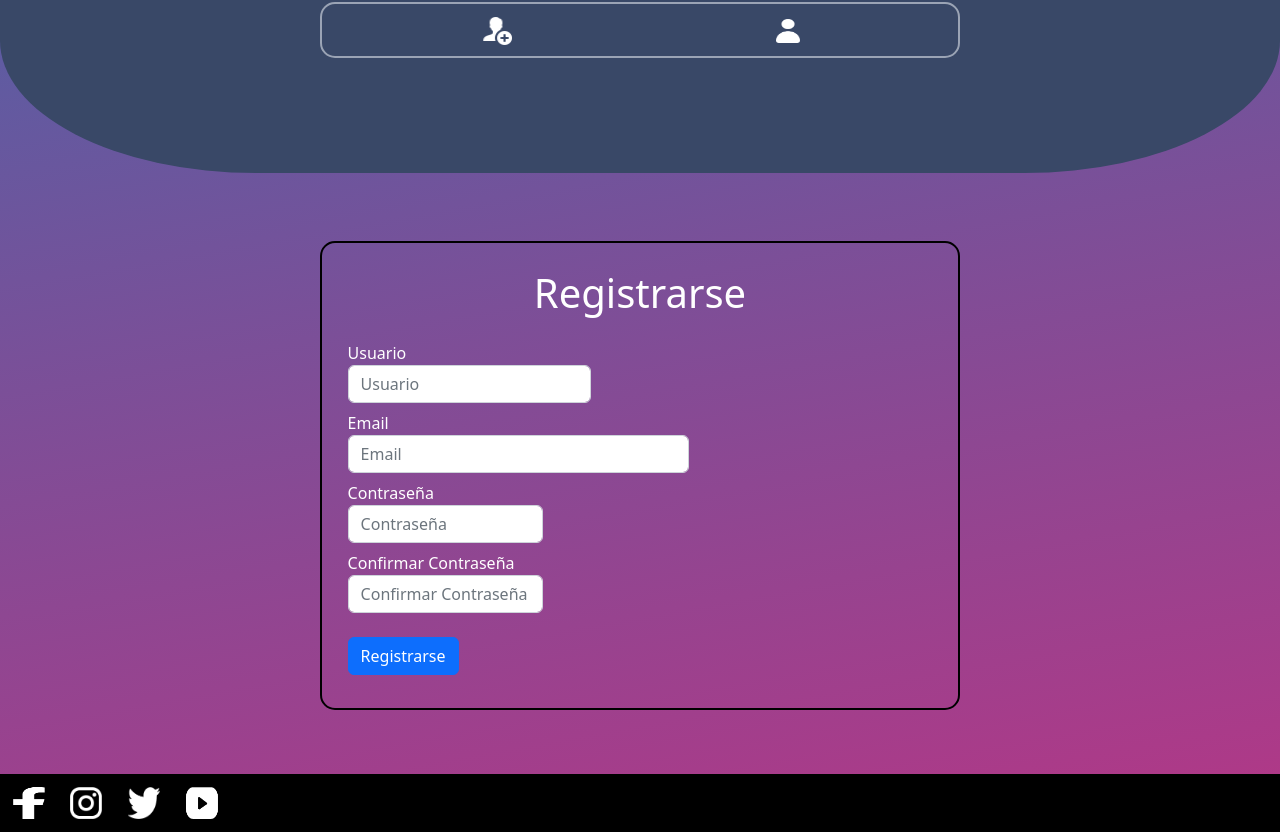
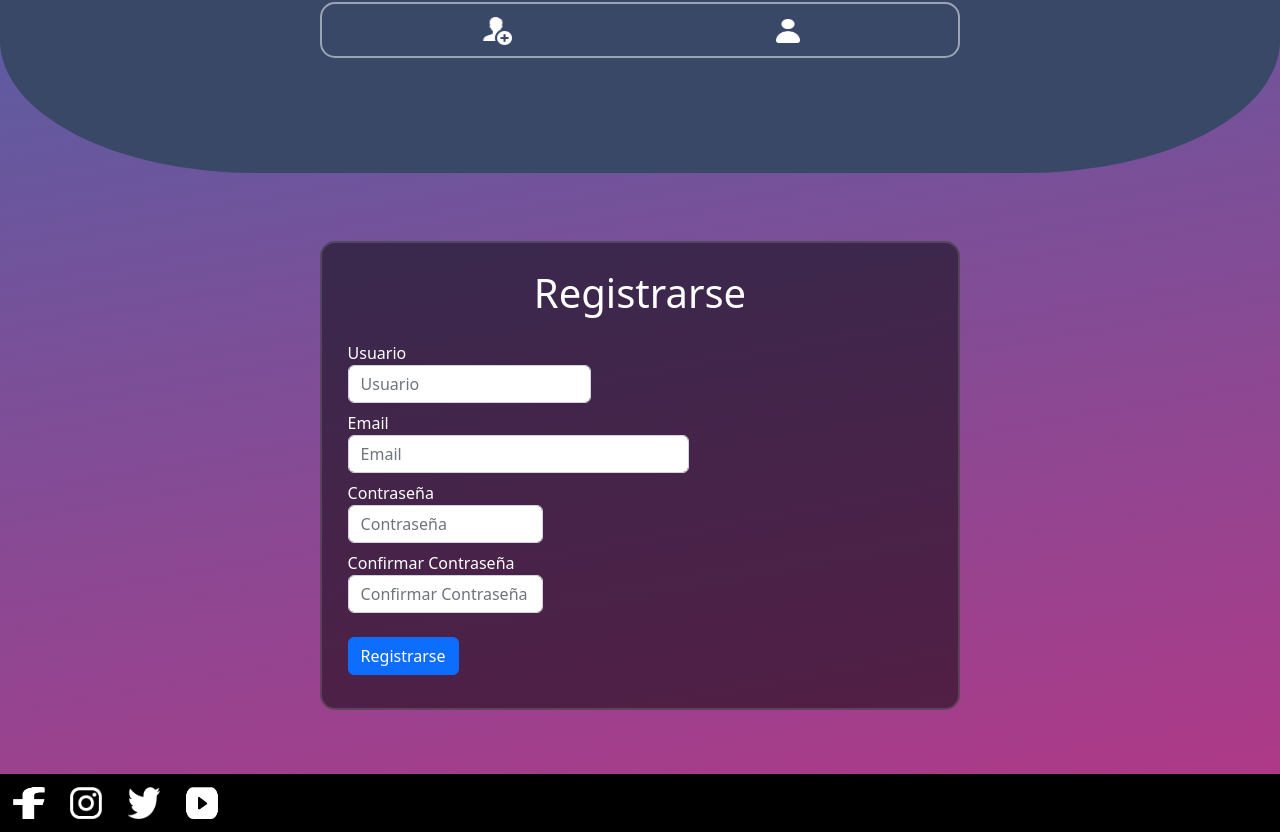
Before and after one commit to Pamela198713/BootcampAr, an Angular app in the folder frontend/: page /register in a window 1280 px wide. Shown: the part 490-1322 px from the top of the page. Built offline with nearby package versions, Linux system fonts and the light colour scheme.

Commit message:
mejoras en el registro

```diff
--- a/frontend/src/app/pages/registro/registro.component.css
+++ b/frontend/src/app/pages/registro/registro.component.css
@@ -10,8 +10,9 @@
 } */
 
 .container-registro {
+    background-color: rgba(0, 0, 0, 0.498);
     border-radius: 15px;
-    border: 2px solid black;
+    border: 2px solid rgba(128, 128, 128, 0.349);
     padding: 4%;
     margin-top: 20px;
 }
```
